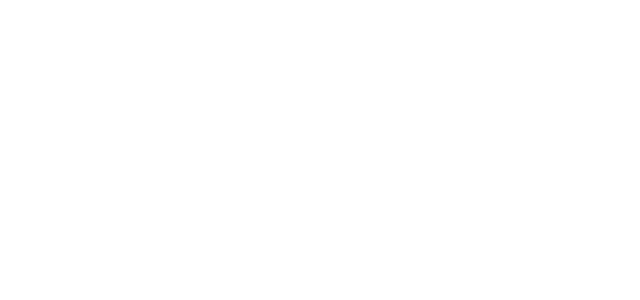
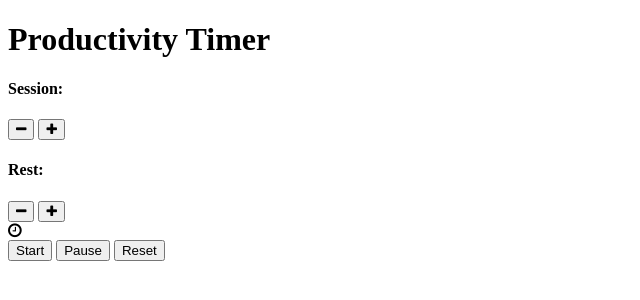
Before and after one commit to trevormcgrath/pomodoro-clock, a plain HTML site: page index.html in a window 1280 px wide. Shown: the whole page, without its empty margins (0-640 px from the left). Drawn offline with nearby package versions, Linux system fonts and the light colour scheme.

Commit message:
The HTML markup for the clock

```diff
--- a/index.html
+++ b/index.html
@@ -13,6 +13,55 @@
     </head>
     <body>
 
+        <div class="container">
+
+          <div class="header">
+            <h1>Productivity Timer</h1>
+          </div>
+
+          <div class="body-content">
+
+            <div class="settings-section">
+
+              <h4>Session:</h4>
+              <div class="settings-bubble">
+                <div class="settings-position">
+                  <button id="session-minus" class="setting-btn"><i class="fa fa-minus"></i></button>
+                  <span id="work-settings"></span>
+                  <button id="session-plus" class="setting-btn"><i class="fa fa-plus"></i></button>
+                </div>
+              </div>
+
+              <h4>Rest:</h4>
+              <div class="settings-bubble">
+                <div class="settings-position">
+                  <button id="rest-minus" class="setting-btn"><i class="fa fa-minus"></i></button>
+                  <span id="rest-settings"></span>
+                  <button id="rest-plus" class="setting-btn"><i class="fa fa-plus"></i></button>
+                </div>
+              </div>
+
+            </div>
+
+            <div class="clock-bubble">
+              <i class="fa fa-clock-o"></i>
+              <div class="time-position">
+                <span id="time"></span>
+              </div>
+            </div>
+
+          </div>
+
+          <div class="buttons">
+
+            <button class="start btn-styling btn-top">Start</button>
+            <button class="stop btn-styling btn-bot">Pause</button>
+            <button class="reset btn-styling btn-bot">Reset</button>
+
+          </div>
+
+        </div>
+
         <script src="script.js"></script>
     </body>
 </html>
```
